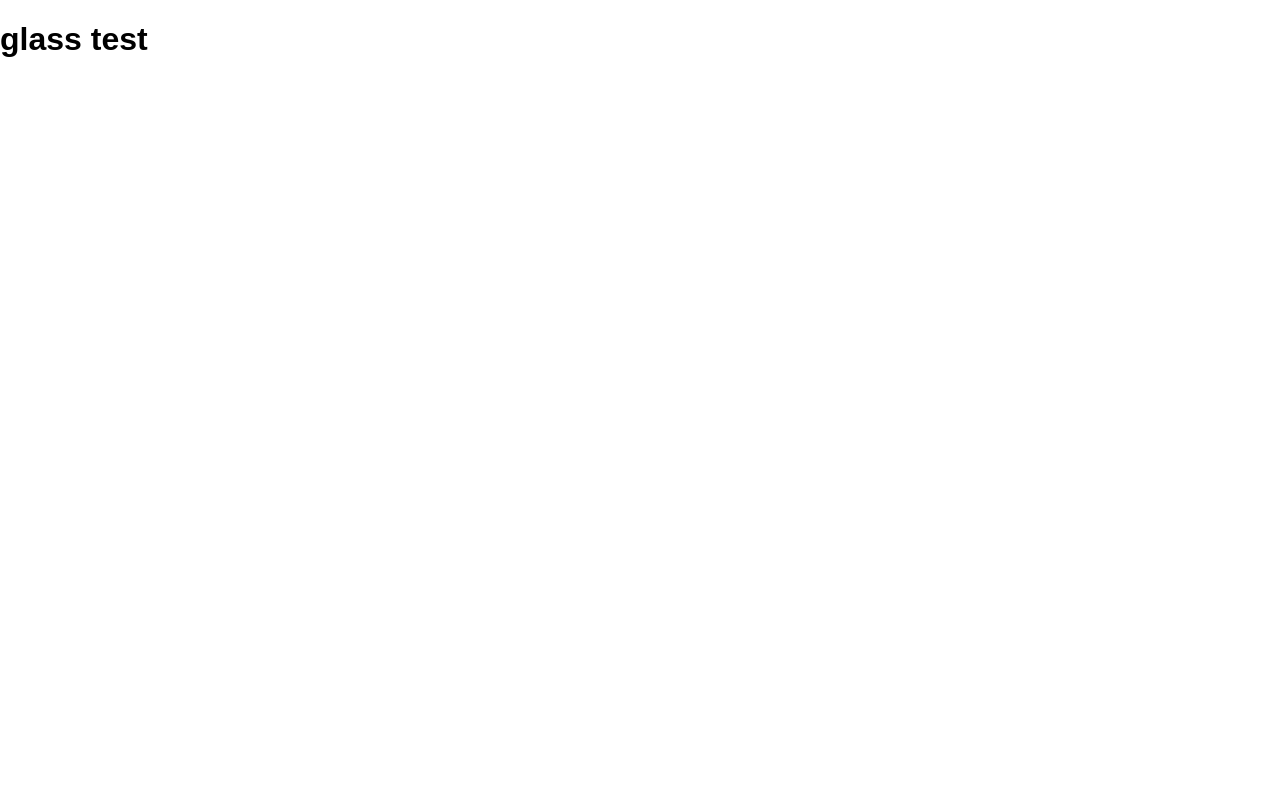
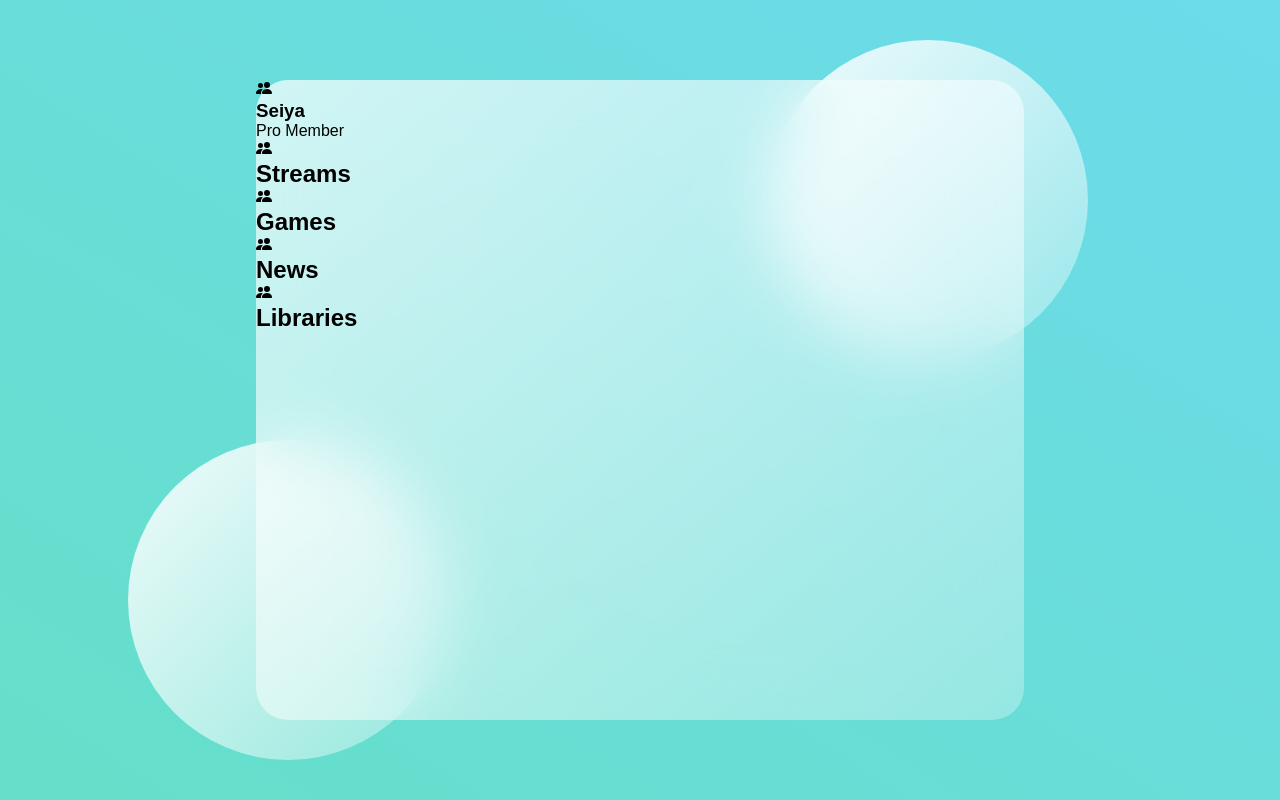
Before and after one commit to Seeya0/react-taskify, a React (Vite) app: page /glass in a window 1280 px wide. Built offline with nearby package versions, Linux system fonts and the light colour scheme; a web font is replaced by a local one.

Commit message:
glass cssを追加

```diff
--- a/src/App.tsx
+++ b/src/App.tsx
@@ -5,6 +5,7 @@ import InputField from './components/InputField';
 import TodoList from './components/TodoList';
 import { DragDropContext, DropResult } from "react-beautiful-dnd";
 import { Route, Routes } from 'react-router-dom';
+import GlassPage from './components/GlassPage';
 
 const App: React.FC = () => {
   const [todo, setTodo] = useState<string>('');
@@ -75,7 +76,7 @@ const App: React.FC = () => {
       </DragDropContext>}>
       </Route>
 
-      <Route path='/glass' element={<h1>glass test</h1>}>
+      <Route path='/glass' element={<GlassPage />}>
       </Route>
     </Routes>
   );
--- /dev/null
+++ b/src/components/GlassPage.tsx
@@ -0,0 +1,41 @@
+import React from "react";
+import './GlassPageStyle.css';
+import { BsFillPeopleFill } from "react-icons/bs";
+
+const GlassPage = () => {
+  return (
+    <main>
+      <section className='glass'>
+        <div className='dashboard'>
+          <div className='user'>
+            <BsFillPeopleFill />
+            <h3>Seiya</h3>
+            <p>Pro Member</p>
+          </div>
+          <div className='links'>
+            <div className='link'>
+              <BsFillPeopleFill />
+              <h2>Streams</h2>
+            </div>
+            <div className='link'>
+              <BsFillPeopleFill />
+              <h2>Games</h2>
+            </div>
+            <div className='link'>
+              <BsFillPeopleFill />
+              <h2>News</h2>
+            </div>
+            <div className='link'>
+              <BsFillPeopleFill />
+              <h2>Libraries</h2>
+            </div>
+          </div>
+        </div>
+      </section>
+      <div className="circle1"></div>
+      <div className="circle2"></div>
+    </main>
+  );
+};
+
+export default GlassPage;
--- /dev/null
+++ b/src/components/GlassPageStyle.css
@@ -0,0 +1,43 @@
+* {
+  margin: 0;
+  padding: 0;
+  box-sizing: border-box;
+}
+
+main {
+  min-height: 100vh;
+  background: linear-gradient(to right top, #65dfc9, #6cdbeb);
+  display: flex;
+  align-items: center;
+  justify-content: center;
+}
+
+.glass {
+  background: white;
+  min-height: 80vh;
+  width: 60%;
+  background: linear-gradient(to right bottom, rgba(255, 255, 255, 0.7), rgba(255, 255, 255, 0.3));
+  border-radius: 2rem;
+  z-index: 2;
+  backdrop-filter: blur(2em);
+}
+
+.circle1,
+.circle2 {
+  background: white;
+  background: linear-gradient(to right bottom, rgba(255, 255, 255, 0.9), rgba(255, 255, 255, 0.3));
+  height: 20rem;
+  width: 20rem;
+  position: absolute;
+  border-radius: 50%;
+}
+
+.circle1 {
+  top: 5%;
+  right: 15%;
+}
+
+.circle2 {
+  bottom: 5%;
+  left: 10%;
+}
```
